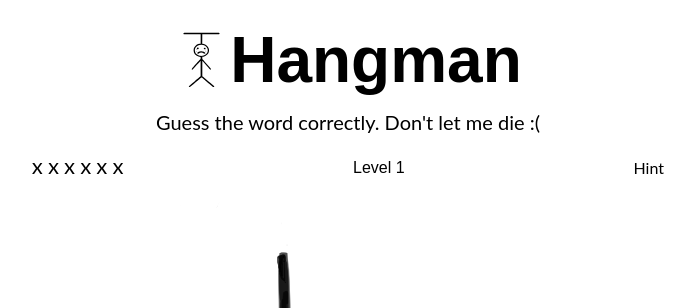
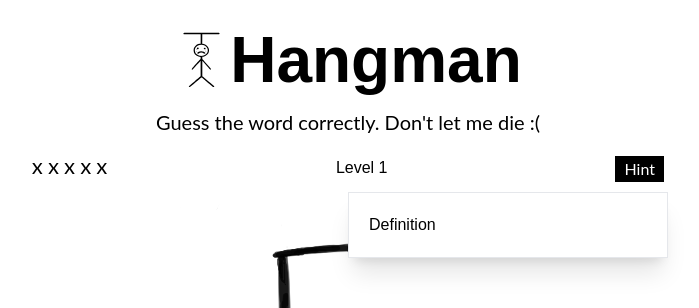
Before and after one commit to UmesiQueen/hangman-react, a React (Create React App) app: page / in a window 1280 px wide. Both pictures are taken after a click on the button "Hint". Shown: the top 308 px of the page, without its empty margins (292-991 px from the left). Built offline with nearby package versions, Linux system fonts and the light colour scheme; no server answers.

Commit message:
Enable hint feature

```diff
--- a/src/App.css
+++ b/src/App.css
@@ -50,3 +50,7 @@ h2,
     width: 1.25em;
   }
 }
+
+.hint:hover .tooltip {
+  visibility: visible;
+}
--- a/src/components/Aside/Hint.tsx
+++ b/src/components/Aside/Hint.tsx
@@ -1,7 +1,20 @@
-import React from "react";
+import React, { useContext } from "react";
+import { AppContext } from "../../App";
 
 const Hint: React.FC = () => {
-  return <div>Hint</div>;
+  const { word } = useContext(AppContext);
+
+  return (
+    <div className=" w-1/2 md:w-1/4 h-fit p-5 bg-white text-blackF absolute top-[18%] md:top-[24%] left-[40%] md:left-1/2 shadow-xl border">
+      <p className="italic">{word[0].partOfSpeech}</p>
+      <dl>
+        <dt>
+          <h2>Definition</h2>
+        </dt>
+        <dd>{word[0].definition}</dd>
+      </dl>
+    </div>
+  );
 };
 
 export default Hint;
--- a/src/components/Head/SubHead.tsx
+++ b/src/components/Head/SubHead.tsx
@@ -1,8 +1,19 @@
-import React, { useContext } from "react";
+import React, { useContext, useState, useEffect } from "react";
 import { AppContext } from "../../App";
+import Hint from "../Aside/Hint";
 
 const SubHead: React.FC = () => {
-  const { level, selected } = useContext(AppContext);
+  const { level, selected, setSelected } = useContext(AppContext);
+  const [clicked, setClicked] = useState<boolean>(false);
+
+  useEffect(() => {
+    if (!selected.mismatch.includes("hint") && clicked)
+      setSelected((prev: any) => {
+        return { ...prev, mismatch: [...prev.mismatch, "hint"] };
+      });
+
+    // eslint-disable-next-line react-hooks/exhaustive-deps
+  }, [clicked]);
 
   return (
     <div className=" w-full flex justify-between px-1">
@@ -10,7 +21,20 @@ const SubHead: React.FC = () => {
         {" X ".repeat(6 - Number(selected.mismatch.length))}
       </p>
       <h2>Level {level}</h2>
-      <button>Hint</button>
+      <button
+        className="hint px-2 bg-black text-white relative inline-block border border-solid border-black hover:scale-105"
+        onClick={() => setClicked(true)}
+        onBlur={() => setClicked(false)}
+      >
+        Hint
+        <span
+          className="tooltip w-40 p-1 mt-1 bg-[#686868] text-white text-left rounded-md
+        absolute z-1 top-full right-1/2 invisible"
+        >
+          Reveal Hint. <br /> PS, you will loose a life
+        </span>
+      </button>
+      {clicked && <Hint />}
     </div>
   );
 };
```
